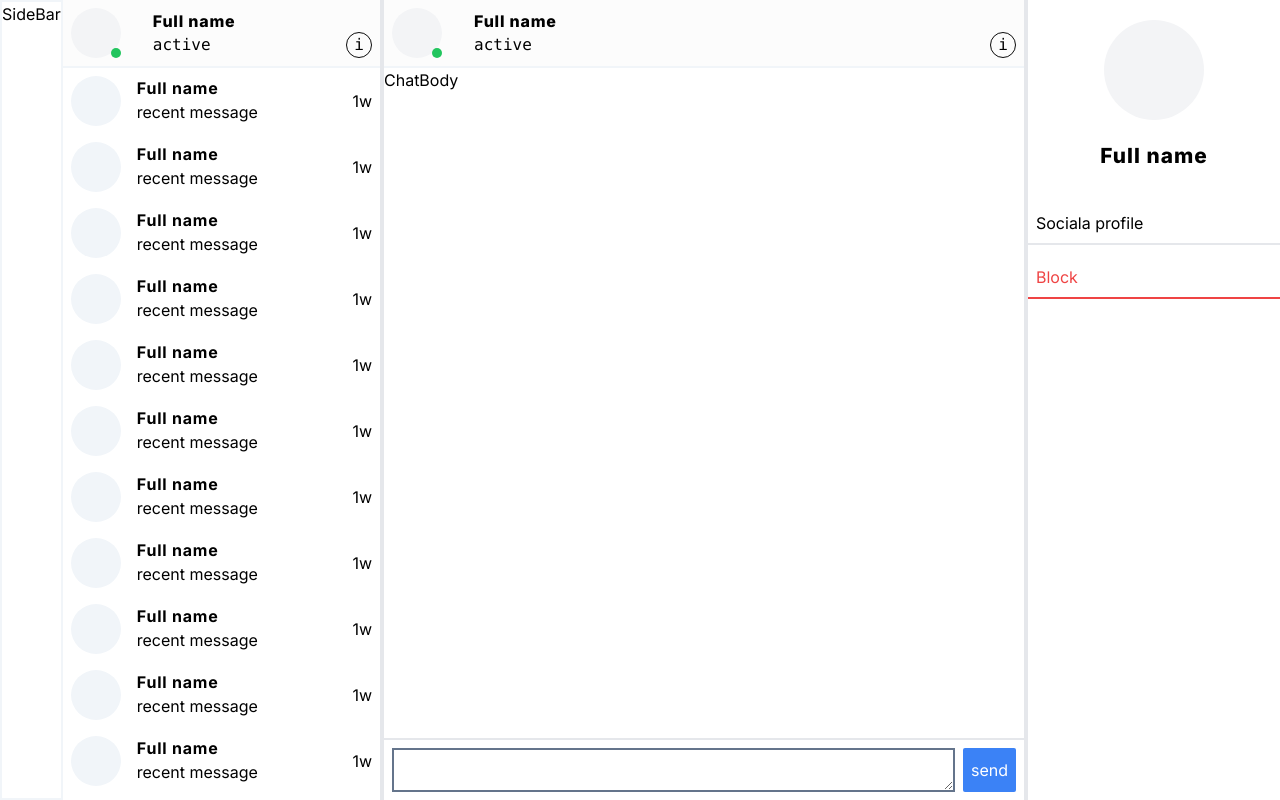
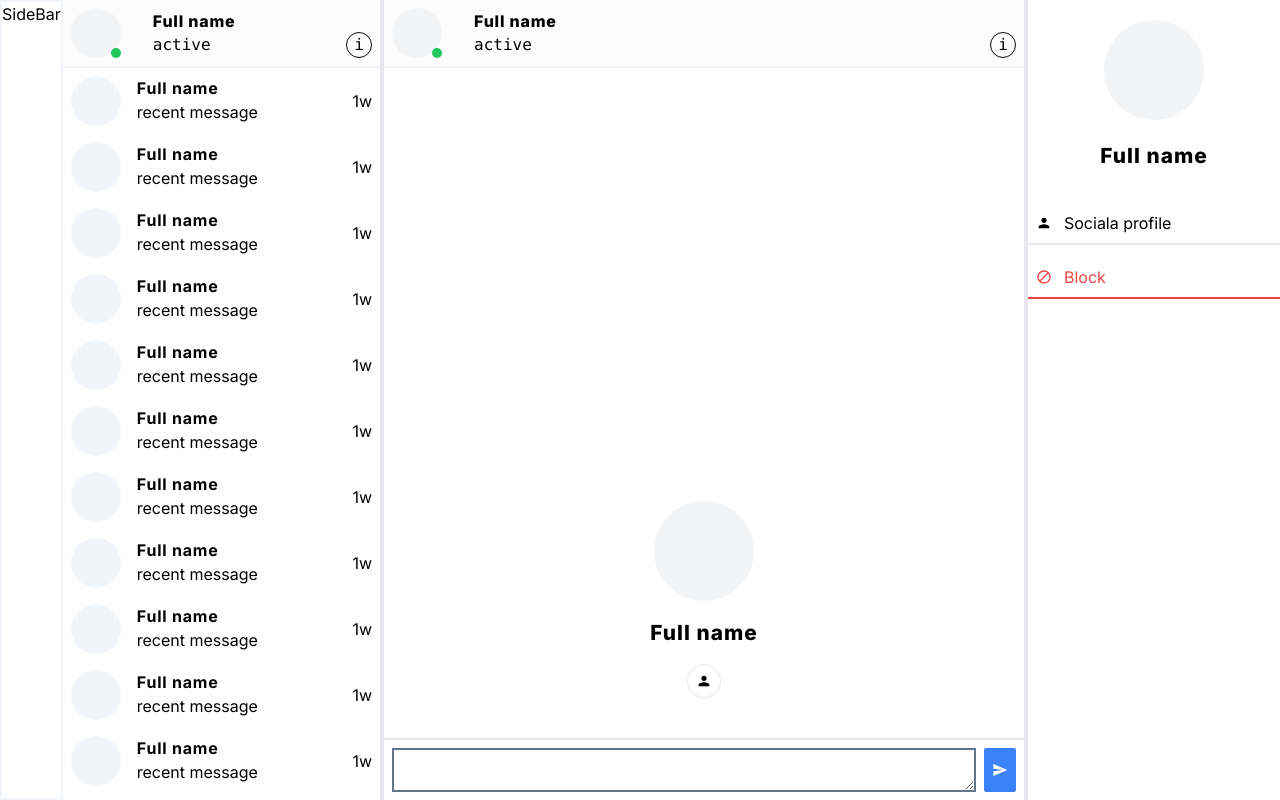
Before and after one commit to HenriTresor/twitchat, a Next.js app: page / in a window 1280 px wide. Built offline with nearby package versions, Linux system fonts and the light colour scheme.

Commit message:
added icons

```diff
--- a/app/globals.css
+++ b/app/globals.css
@@ -15,11 +15,11 @@
 }
 
 .btn{
-    @apply p-2 rounded-sm
+    @apply p-2
 }
 
 .action-btn{
-    @apply p-2 pt-5 border-b-2 w-[100%] cursor-pointer
+    @apply p-2 pt-5 border-b-2 w-[100%] cursor-pointer flex items-center text-center gap-3
 }
 .action-btn:hover{
     @apply bg-gray-100
--- a/components/ChattingArea/ChatBody/index.tsx
+++ b/components/ChattingArea/ChatBody/index.tsx
@@ -1,11 +1,22 @@
 import React from 'react'
+import { MdPerson } from 'react-icons/md'
 
 type Props = {}
 
-function ChatBody({}: Props) {
-  return (
-    <div className='flex-grow'>ChatBody</div>
-  )
+function ChatBody({ }: Props) {
+    return (
+        <div className='flex-grow relative'>
+            <div className='flex flex-col absolute bottom-10 w-full items-center gap-4 '>
+                <div className='w-[100px] h-[100px] bg-gray-100 mt-5 rounded-full'>
+
+                </div>
+                <h1 className='font-extrabold tracking-wider text-center text-[1.3rem]'>Full name</h1>
+                <button className='btn border rounded-full'>
+                    <MdPerson />
+                </button>
+            </div>
+        </div>
+    )
 }
 
 export default ChatBody
--- a/components/ChattingArea/ChatHeader/index.tsx
+++ b/components/ChattingArea/ChatHeader/index.tsx
@@ -4,7 +4,7 @@ type Props = {}
 
 function ChatHeader({}: Props) {
   return (
-      <div className='w-full p-2 flex justify-between items-start border-b-2 h-auto border-slate-100 sticky top-0 z-999 backdrop-blur-sm bg-[rgb(0,0,0,.01)] items-end'>
+      <div className='w-full p-2 flex justify-between  border-b-2 h-auto border-slate-100 sticky top-0 z-999 backdrop-blur-sm bg-[rgb(0,0,0,.01)] items-end'>
           <div className='flex items-center gap-[2em]'>
               <div className='p-3 w-[50px] h-[50px] bg-gray-100 rounded-full relative flex items-center justify-center'>
               <div className='absolute w-[10px] h-[10px] rounded-full bg-green-500 bottom-0 right-0'></div>
--- a/components/ChattingArea/index.tsx
+++ b/components/ChattingArea/index.tsx
@@ -1,17 +1,20 @@
 import React from 'react'
 import ChatHeader from './ChatHeader'
 import ChatBody from './ChatBody'
+import {MdSend} from 'react-icons/md'
 
 type Props = {}
 
-function ChattingArea({}: Props) {
+function ChattingArea({ }: Props) {
     return (
         <div className='flex-grow flex flex-col'>
             <ChatHeader />
             <ChatBody />
             <div className='w-full flex border-t-2 p-2 justify-start'>
                 <textarea name="message" id="message" rows={1.2} className='flex-grow border-2 border-slate-500 mr-2 resize-y p-2 outline-none'></textarea>
-              <button className='btn bg-blue-500 text-white'>send</button>
+                <button className='btn bg-blue-500 text-white rounded-sm'>
+                    <MdSend />
+                </button>
             </div>
         </div>
     )
--- a/components/ContactsArea/index.tsx
+++ b/components/ContactsArea/index.tsx
@@ -9,7 +9,7 @@ function ContactsArea({}: Props) {
   return (
     <div className='aside w-[30%] border-r-4 flex flex-row'>
       <SideBar />
-      <div className='w-full overflow-auto'>
+      <div className='w-full overflow-auto bar'>
         <ChatHeader />
         <div className=''>
           <Contact />
--- a/components/ProfileArea/index.tsx
+++ b/components/ProfileArea/index.tsx
@@ -1,4 +1,5 @@
 import React from 'react'
+import {MdPerson, MdBlock} from 'react-icons/md'
 
 type Props = {}
 
@@ -11,8 +12,8 @@ function ProfileArea({ }: Props) {
             <h1 className='font-extrabold tracking-wider text-center text-[1.3rem]'>Full name</h1>
 
             <ul className='list-none w-full'>
-                <li className='action-btn'>Sociala profile</li>
-                <li className='action-btn border-red-500 text-red-500'>Block</li>
+                <li className='action-btn'><MdPerson /> Sociala profile</li>
+                <li className='action-btn border-red-500 text-red-500'><MdBlock /> Block</li>
             </ul>
         </div>
     )
```
Lines whose indentation alone changed are shown as unchanged.
